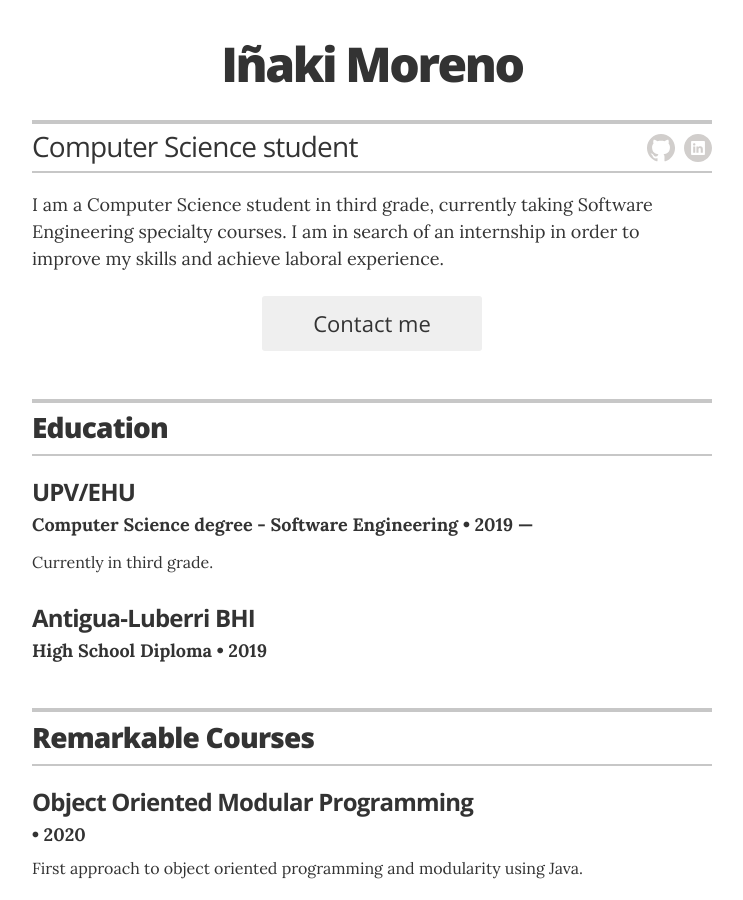
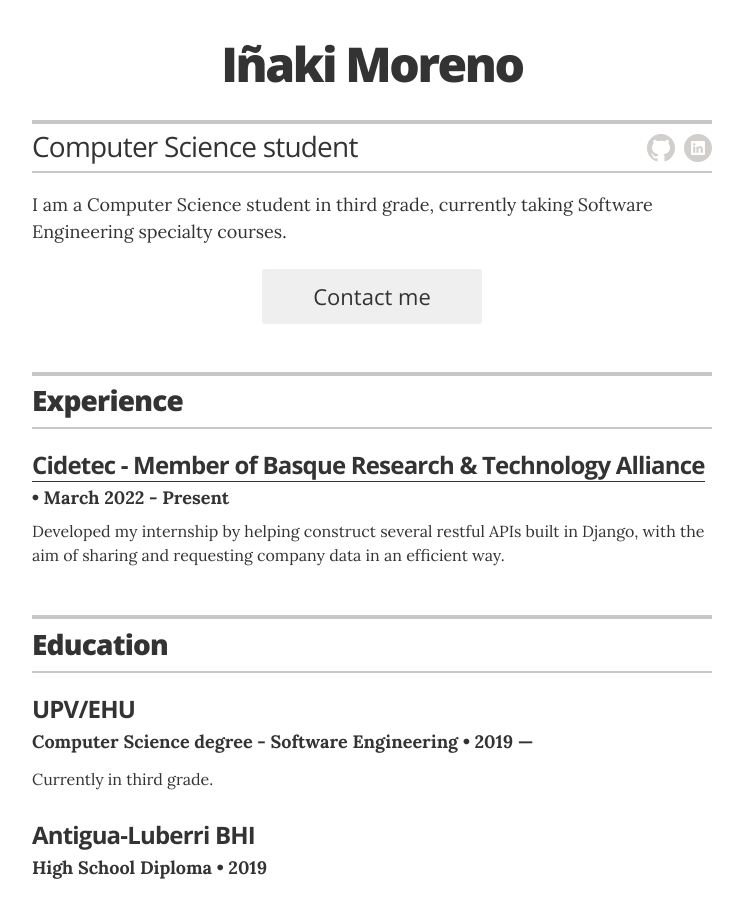
Before and after one commit to inakimoreno/inakimoreno.github.io, a Jekyll site: the page built from index.html, in a window 1280 px wide and 900 px high. Shown: the whole window, without its empty margins (268-1011 px from the left). Built offline with Jekyll 4.4.1, drawn with Linux system fonts in a browser that asks for light colours.

Commit message:
Added experience section

```diff
--- a/_config.yml
+++ b/_config.yml
@@ -23,7 +23,7 @@ resume_contact_address:         "C/ Idiazabal, 13, 2A, Urnieta, Gipuzkoa"
 resume_header_contact_info:     "C/ Idiazabal, 13, 2A, Urnieta, Gipuzkoa • 699 12 84 13 • morenoartabe@gmail.com"
 display_header_contact_info:    "false"
 
-resume_header_intro: "<p>I am a Computer Science student in third grade, currently taking Software Engineering specialty courses. I am in search of an internship in order to improve my skills and achieve laboral experience.</p>"
+resume_header_intro: "<p>I am a Computer Science student in third grade, currently taking Software Engineering specialty courses.</p>"
 
 # use "yes" to display the email contact button,
 # "no" to display an "I'm not looking for work" message,
--- /dev/null
+++ b/_data/experience.yml
@@ -0,0 +1,3 @@
+- company: <a href=https://www.cidetec.es/index.php>Cidetec - Member of Basque Research & Technology Alliance</a>
+  duration: March 2022 - Present
+  summary: Developed my internship by helping construct several restful APIs built in Django, with the aim of sharing and requesting company data in an efficient way.
--- a/_layouts/resume.html
+++ b/_layouts/resume.html
@@ -47,6 +47,21 @@
         {% endif %}
 
       </header>
+      {% if site.resume_section_experience %}
+      <section class="content-section">
+        <header class="section-header">
+          <h2>Experience</h2>
+        </header>
+        {% for experience in site.data.experience %}
+        <div class="resume-item" itemscope itemprop="worksFor" itemtype="http://schema.org/Organization">
+          <h3 class="resume-item-title" itemprop="name">{{ experience.company }}</h3>
+          <h4 class="resume-item-details" itemprop="description">&bull; {{ experience.duration }}</h4>
+          <p class="resume-item-copy">{{ experience.summary }}</p>
+        </div><!-- end of resume-item -->
+        {% endfor %}
+      </section>
+      {% endif %}
+
       {% if site.resume_section_education %}
       <!-- begin Education -->
       <section class="content-section">
@@ -84,7 +99,7 @@
 
         {% for course in site.data.courses %}
         <div class="resume-item" itemscope itemprop="worksFor" itemtype="http://schema.org/Organization">
-          <h3 class="resume-item-title" itemprop="name">{{ course.company }}</h3>
+          <h3 class="resume-item-title" itemprop="name">{{ course.name }}</h3>
           <h4 class="resume-item-details" itemprop="description">&bull; {{ course.duration }}</h4>
           <p class="resume-item-copy">{{ course.summary }}</p>
         </div><!-- end of resume-item -->
```
Also changed, not shown: _data/courses.yml (+6 -6 lines).
